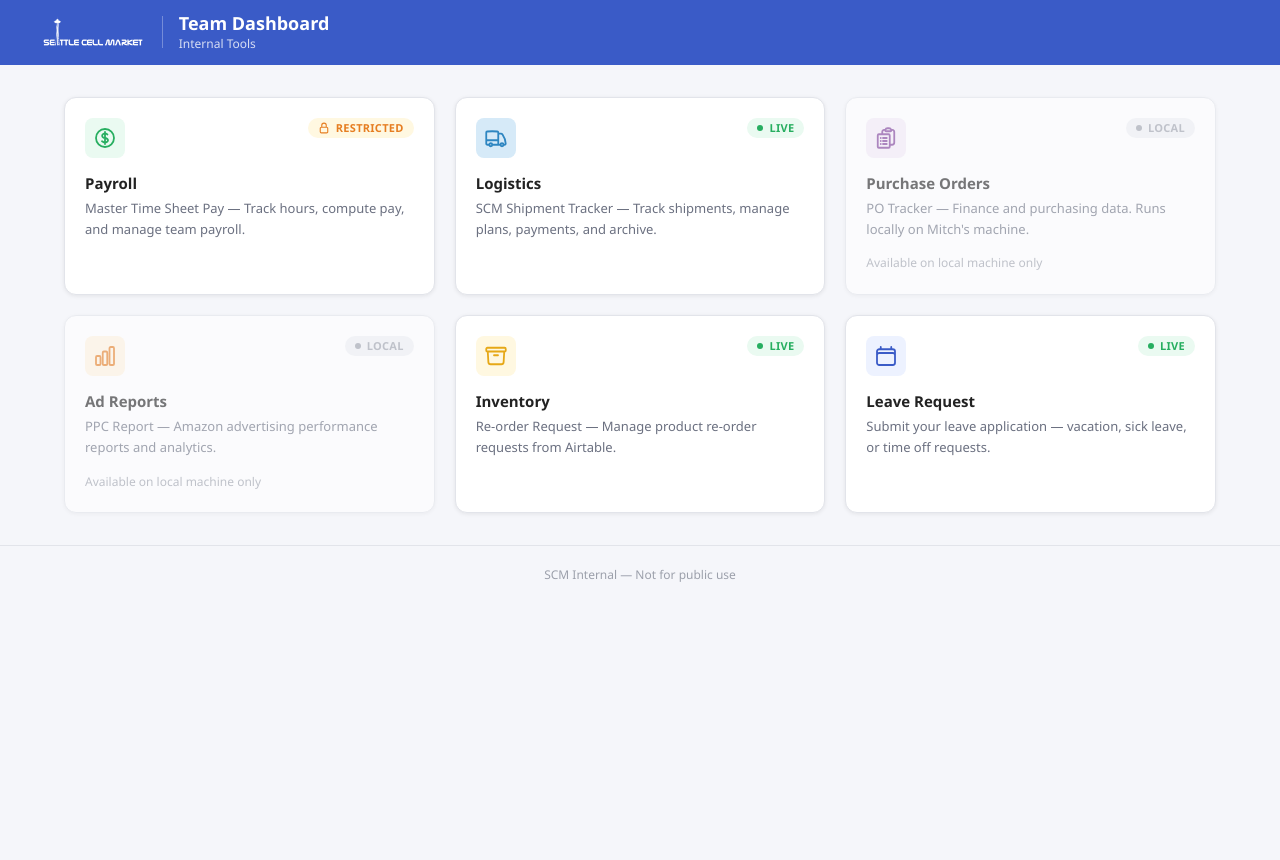
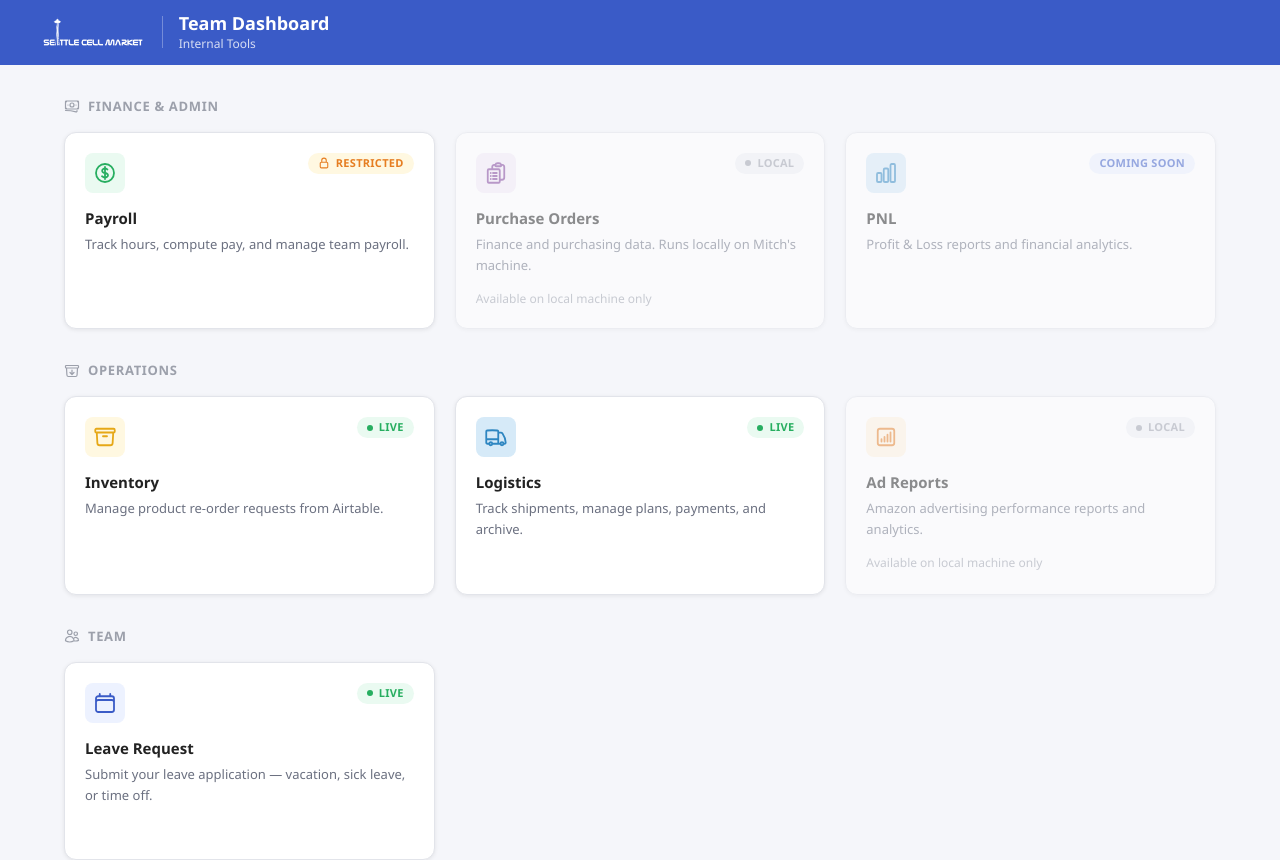
Before and after one commit to june648/scm-dashboard, a Next.js app: page / in a window 1280 px wide. Shown: the top 860 px of the page. Before the commit the page ends 800 px from the top, so only its background shows below. Built offline with nearby package versions, Linux system fonts and the light colour scheme.

Commit message:
Organize dashboard into sections: Finance, Operations, Team + PNL placeholder

```diff
--- a/app/page.tsx
+++ b/app/page.tsx
@@ -1,14 +1,39 @@
 "use client";
 
-import { useState, useRef, useEffect } from "react";
+import { useState, useRef, useEffect, ReactNode } from "react";
 
 const PAYROLL_PIN = "5201";
 
-const apps = [
+type AppStatus = "live" | "local" | "restricted" | "coming-soon";
+
+interface AppCard {
+  name: string;
+  description: string;
+  url: string | null;
+  icon: ReactNode;
+  accentColor: string;
+  accentBg: string;
+  status: AppStatus;
+}
+
+interface Section {
+  title: string;
+  icon: ReactNode;
+  apps: AppCard[];
+}
+
+const sections: Section[] = [
+  {
+    title: "Finance & Admin",
+    icon: (
+      <svg viewBox="0 0 24 24" fill="none" stroke="currentColor" strokeWidth={1.8} className="h-4 w-4">
+        <path strokeLinecap="round" strokeLinejoin="round" d="M2.25 18.75a60.07 60.07 0 0115.797 2.101c.727.198 1.453-.342 1.453-1.096V18.75M3.75 4.5v.75A.75.75 0 013 6h-.75m0 0v-.375c0-.621.504-1.125 1.125-1.125H20.25M2.25 6v9m18-10.5v.75c0 .414.336.75.75.75h.75m-1.5-1.5h.375c.621 0 1.125.504 1.125 1.125v9.75c0 .621-.504 1.125-1.125 1.125h-.375m1.5-1.5H21a.75.75 0 00-.75.75v.75m0 0H3.75m0 0h-.375a1.125 1.125 0 01-1.125-1.125V15m1.5 1.5v-.75A.75.75 0 003 15h-.75M15 10.5a3 3 0 11-6 0 3 3 0 016 0zm3 0h.008v.008H18V10.5zm-12 0h.008v.008H6V10.5z" />
+      </svg>
+    ),
+    apps: [
       {
         name: "Payroll",
-    description:
-      "Master Time Sheet Pay — Track hours, compute pay, and manage team payroll.",
+        description: "Track hours, compute pay, and manage team payroll.",
         url: "https://master-time-sheet-pay-client-june648s-projects.vercel.app",
         icon: (
           <svg viewBox="0 0 24 24" fill="none" stroke="currentColor" strokeWidth={1.8} className="h-6 w-6">
@@ -17,12 +42,60 @@ const apps = [
         ),
         accentColor: "var(--success)",
         accentBg: "var(--success-light)",
-    status: "restricted" as const,
+        status: "restricted",
+      },
+      {
+        name: "Purchase Orders",
+        description: "Finance and purchasing data. Runs locally on Mitch's machine.",
+        url: null,
+        icon: (
+          <svg viewBox="0 0 24 24" fill="none" stroke="currentColor" strokeWidth={1.8} className="h-6 w-6">
+            <path strokeLinecap="round" strokeLinejoin="round" d="M9 12h3.75M9 15h3.75M9 18h3.75m3 .75H18a2.25 2.25 0 002.25-2.25V6.108c0-1.135-.845-2.098-1.976-2.192a48.424 48.424 0 00-1.123-.08m-5.801 0c-.065.21-.1.433-.1.664 0 .414.336.75.75.75h4.5a.75.75 0 00.75-.75 2.25 2.25 0 00-.1-.664m-5.8 0A2.251 2.251 0 0113.5 2.25H15a2.25 2.25 0 012.15 1.586m-5.8 0c-.376.023-.75.05-1.124.08C9.095 4.01 8.25 4.973 8.25 6.108V8.25m0 0H4.875c-.621 0-1.125.504-1.125 1.125v11.25c0 .621.504 1.125 1.125 1.125h9.75c.621 0 1.125-.504 1.125-1.125V9.375c0-.621-.504-1.125-1.125-1.125H8.25zM6.75 12h.008v.008H6.75V12zm0 3h.008v.008H6.75V15zm0 3h.008v.008H6.75V18z" />
+          </svg>
+        ),
+        accentColor: "var(--purple)",
+        accentBg: "var(--purple-light)",
+        status: "local",
+      },
+      {
+        name: "PNL",
+        description: "Profit & Loss reports and financial analytics.",
+        url: null,
+        icon: (
+          <svg viewBox="0 0 24 24" fill="none" stroke="currentColor" strokeWidth={1.8} className="h-6 w-6">
+            <path strokeLinecap="round" strokeLinejoin="round" d="M3 13.125C3 12.504 3.504 12 4.125 12h2.25c.621 0 1.125.504 1.125 1.125v6.75C7.5 20.496 6.996 21 6.375 21h-2.25A1.125 1.125 0 013 19.875v-6.75zM9.75 8.625c0-.621.504-1.125 1.125-1.125h2.25c.621 0 1.125.504 1.125 1.125v11.25c0 .621-.504 1.125-1.125 1.125h-2.25a1.125 1.125 0 01-1.125-1.125V8.625zM16.5 4.125c0-.621.504-1.125 1.125-1.125h2.25C20.496 3 21 3.504 21 4.125v15.75c0 .621-.504 1.125-1.125 1.125h-2.25a1.125 1.125 0 01-1.125-1.125V4.125z" />
+          </svg>
+        ),
+        accentColor: "var(--blue)",
+        accentBg: "var(--blue-light)",
+        status: "coming-soon",
+      },
+    ],
+  },
+  {
+    title: "Operations",
+    icon: (
+      <svg viewBox="0 0 24 24" fill="none" stroke="currentColor" strokeWidth={1.8} className="h-4 w-4">
+        <path strokeLinecap="round" strokeLinejoin="round" d="M20.25 7.5l-.625 10.632a2.25 2.25 0 01-2.247 2.118H6.622a2.25 2.25 0 01-2.247-2.118L3.75 7.5m8.25 3v6.75m0 0l-3-3m3 3l3-3M3.375 7.5h17.25c.621 0 1.125-.504 1.125-1.125v-1.5c0-.621-.504-1.125-1.125-1.125H3.375c-.621 0-1.125.504-1.125 1.125v1.5c0 .621.504 1.125 1.125 1.125z" />
+      </svg>
+    ),
+    apps: [
+      {
+        name: "Inventory",
+        description: "Manage product re-order requests from Airtable.",
+        url: "https://reorder-request-app.vercel.app",
+        icon: (
+          <svg viewBox="0 0 24 24" fill="none" stroke="currentColor" strokeWidth={1.8} className="h-6 w-6">
+            <path strokeLinecap="round" strokeLinejoin="round" d="M20.25 7.5l-.625 10.632a2.25 2.25 0 01-2.247 2.118H6.622a2.25 2.25 0 01-2.247-2.118L3.75 7.5M10 11.25h4M3.375 7.5h17.25c.621 0 1.125-.504 1.125-1.125v-1.5c0-.621-.504-1.125-1.125-1.125H3.375c-.621 0-1.125.504-1.125 1.125v1.5c0 .621.504 1.125 1.125 1.125z" />
+          </svg>
+        ),
+        accentColor: "var(--warning)",
+        accentBg: "var(--warning-light)",
+        status: "live",
       },
       {
         name: "Logistics",
-    description:
-      "SCM Shipment Tracker — Track shipments, manage plans, payments, and archive.",
+        description: "Track shipments, manage plans, payments, and archive.",
         url: "https://scm-shipment-tracker.vercel.app",
         icon: (
           <svg viewBox="0 0 24 24" fill="none" stroke="currentColor" strokeWidth={1.8} className="h-6 w-6">
@@ -31,54 +104,34 @@ const apps = [
         ),
         accentColor: "var(--blue)",
         accentBg: "var(--blue-light)",
-    status: "live" as const,
+        status: "live",
       },
       {
-    name: "Purchase Orders",
-    description:
-      "PO Tracker — Finance and purchasing data. Runs locally on Mitch's machine.",
+        name: "Ad Reports",
+        description: "Amazon advertising performance reports and analytics.",
         url: null,
         icon: (
           <svg viewBox="0 0 24 24" fill="none" stroke="currentColor" strokeWidth={1.8} className="h-6 w-6">
-        <path strokeLinecap="round" strokeLinejoin="round" d="M9 12h3.75M9 15h3.75M9 18h3.75m3 .75H18a2.25 2.25 0 002.25-2.25V6.108c0-1.135-.845-2.098-1.976-2.192a48.424 48.424 0 00-1.123-.08m-5.801 0c-.065.21-.1.433-.1.664 0 .414.336.75.75.75h4.5a.75.75 0 00.75-.75 2.25 2.25 0 00-.1-.664m-5.8 0A2.251 2.251 0 0113.5 2.25H15a2.25 2.25 0 012.15 1.586m-5.8 0c-.376.023-.75.05-1.124.08C9.095 4.01 8.25 4.973 8.25 6.108V8.25m0 0H4.875c-.621 0-1.125.504-1.125 1.125v11.25c0 .621.504 1.125 1.125 1.125h9.75c.621 0 1.125-.504 1.125-1.125V9.375c0-.621-.504-1.125-1.125-1.125H8.25zM6.75 12h.008v.008H6.75V12zm0 3h.008v.008H6.75V15zm0 3h.008v.008H6.75V18z" />
-      </svg>
-    ),
-    accentColor: "var(--purple)",
-    accentBg: "var(--purple-light)",
-    status: "local" as const,
-  },
-  {
-    name: "Ad Reports",
-    description:
-      "PPC Report — Amazon advertising performance reports and analytics.",
-    url: null,
-    icon: (
-      <svg viewBox="0 0 24 24" fill="none" stroke="currentColor" strokeWidth={1.8} className="h-6 w-6">
-        <path strokeLinecap="round" strokeLinejoin="round" d="M3 13.125C3 12.504 3.504 12 4.125 12h2.25c.621 0 1.125.504 1.125 1.125v6.75C7.5 20.496 6.996 21 6.375 21h-2.25A1.125 1.125 0 013 19.875v-6.75zM9.75 8.625c0-.621.504-1.125 1.125-1.125h2.25c.621 0 1.125.504 1.125 1.125v11.25c0 .621-.504 1.125-1.125 1.125h-2.25a1.125 1.125 0 01-1.125-1.125V8.625zM16.5 4.125c0-.621.504-1.125 1.125-1.125h2.25C20.496 3 21 3.504 21 4.125v15.75c0 .621-.504 1.125-1.125 1.125h-2.25a1.125 1.125 0 01-1.125-1.125V4.125z" />
+            <path strokeLinecap="round" strokeLinejoin="round" d="M7.5 14.25v2.25m3-4.5v4.5m3-6.75v6.75m3-9v9M6 20.25h12A2.25 2.25 0 0020.25 18V6A2.25 2.25 0 0018 3.75H6A2.25 2.25 0 003.75 6v12A2.25 2.25 0 006 20.25z" />
           </svg>
         ),
         accentColor: "var(--orange)",
         accentBg: "var(--orange-light)",
-    status: "local" as const,
+        status: "local",
+      },
+    ],
   },
   {
-    name: "Inventory",
-    description:
-      "Re-order Request — Manage product re-order requests from Airtable.",
-    url: "https://reorder-request-app.vercel.app",
+    title: "Team",
     icon: (
-      <svg viewBox="0 0 24 24" fill="none" stroke="currentColor" strokeWidth={1.8} className="h-6 w-6">
-        <path strokeLinecap="round" strokeLinejoin="round" d="M20.25 7.5l-.625 10.632a2.25 2.25 0 01-2.247 2.118H6.622a2.25 2.25 0 01-2.247-2.118L3.75 7.5M10 11.25h4M3.375 7.5h17.25c.621 0 1.125-.504 1.125-1.125v-1.5c0-.621-.504-1.125-1.125-1.125H3.375c-.621 0-1.125.504-1.125 1.125v1.5c0 .621.504 1.125 1.125 1.125z" />
+      <svg viewBox="0 0 24 24" fill="none" stroke="currentColor" strokeWidth={1.8} className="h-4 w-4">
+        <path strokeLinecap="round" strokeLinejoin="round" d="M15 19.128a9.38 9.38 0 002.625.372 9.337 9.337 0 004.121-.952 4.125 4.125 0 00-7.533-2.493M15 19.128v-.003c0-1.113-.285-2.16-.786-3.07M15 19.128v.106A12.318 12.318 0 018.624 21c-2.331 0-4.512-.645-6.374-1.766l-.001-.109a6.375 6.375 0 0111.964-3.07M12 6.375a3.375 3.375 0 11-6.75 0 3.375 3.375 0 016.75 0zm8.25 2.25a2.625 2.625 0 11-5.25 0 2.625 2.625 0 015.25 0z" />
       </svg>
     ),
-    accentColor: "var(--warning)",
-    accentBg: "var(--warning-light)",
-    status: "live" as const,
-  },
+    apps: [
       {
         name: "Leave Request",
-    description:
-      "Submit your leave application — vacation, sick leave, or time off requests.",
+        description: "Submit your leave application — vacation, sick leave, or time off.",
         url: "https://airtable.com/app3dNHI3leMmVU0P/pagCRjX0hwsdAUpSU/form",
         icon: (
           <svg viewBox="0 0 24 24" fill="none" stroke="currentColor" strokeWidth={1.8} className="h-6 w-6">
@@ -87,11 +140,13 @@ const apps = [
         ),
         accentColor: "var(--primary)",
         accentBg: "var(--primary-light)",
-    status: "live" as const,
+        status: "live",
+      },
+    ],
   },
 ];
 
-function StatusBadge({ status }: { status: "live" | "local" | "restricted" }) {
+function StatusBadge({ status }: { status: AppStatus }) {
   if (status === "live") {
     return (
       <span
@@ -113,6 +168,16 @@ function StatusBadge({ status }: { status: "live" | "local" | "restricted" }) {
           <path strokeLinecap="round" strokeLinejoin="round" d="M16.5 10.5V6.75a4.5 4.5 0 10-9 0v3.75m-.75 11.25h10.5a2.25 2.25 0 002.25-2.25v-6.75a2.25 2.25 0 00-2.25-2.25H6.75a2.25 2.25 0 00-2.25 2.25v6.75a2.25 2.25 0 002.25 2.25z" />
         </svg>
         Restricted
+      </span>
+    );
+  }
+  if (status === "coming-soon") {
+    return (
+      <span
+        className="inline-flex items-center gap-1.5 rounded-full px-2.5 py-0.5 text-[11px] font-semibold uppercase tracking-wide"
+        style={{ background: "var(--primary-light)", color: "var(--primary)" }}
+      >
+        Coming Soon
       </span>
     );
   }
@@ -245,6 +310,111 @@ function PinModal({
   );
 }
 
+function AppCardComponent({
+  app,
+  onPayrollClick,
+}: {
+  app: AppCard;
+  onPayrollClick: (e: React.MouseEvent) => void;
+}) {
+  const isRestricted = app.status === "restricted";
+  const isLocal = app.status === "local";
+  const isComingSoon = app.status === "coming-soon";
+  const isClickable = app.url !== null && !isComingSoon;
+  const isDisabled = isLocal || isComingSoon;
+
+  const handleClick = isRestricted ? onPayrollClick : undefined;
+
+  const Tag = isClickable && !isRestricted ? "a" : "div";
+  const tagProps =
+    isClickable && !isRestricted
+      ? { href: app.url!, target: "_blank", rel: "noopener noreferrer" }
+      : {};
+
+  return (
+    <Tag
+      {...tagProps}
+      onClick={handleClick}
+      className={`group block rounded-[var(--radius-lg)] border bg-white p-5 transition-all duration-150 ${
+        isClickable
+          ? "cursor-pointer hover:-translate-y-0.5"
+          : isDisabled
+            ? "opacity-50"
+            : ""
+      }`}
+      style={{
+        borderColor: "var(--gray-200)",
+        boxShadow: "var(--shadow-sm)",
+      }}
+      onMouseEnter={
+        isClickable
+          ? (e) => {
+              (e.currentTarget as HTMLElement).style.boxShadow = "var(--shadow-md)";
+              (e.currentTarget as HTMLElement).style.borderColor = app.accentColor;
+            }
+          : undefined
+      }
+      onMouseLeave={
+        isClickable
+          ? (e) => {
+              (e.currentTarget as HTMLElement).style.boxShadow = "var(--shadow-sm)";
+              (e.currentTarget as HTMLElement).style.borderColor = "var(--gray-200)";
+            }
+          : undefined
+      }
+    >
+      <div className="flex items-start justify-between">
+        <div
+          className="flex h-10 w-10 items-center justify-center rounded-[var(--radius-md)]"
+          style={{ background: app.accentBg, color: app.accentColor }}
+        >
+          {app.icon}
+        </div>
+        <StatusBadge status={app.status} />
+      </div>
+
+      <div className="mt-3.5">
+        <h2 className="text-[15px] font-semibold" style={{ color: "var(--foreground)" }}>
+          {app.name}
+        </h2>
+        <p className="mt-1 text-[13px] leading-relaxed" style={{ color: "var(--gray-500)" }}>
+          {app.description}
+        </p>
+      </div>
+
+      {isClickable && !isRestricted && (
+        <div
+          className="mt-3.5 flex items-center gap-1.5 text-[13px] font-medium opacity-0 transition-opacity group-hover:opacity-100"
+          style={{ color: app.accentColor }}
+        >
+          Open App
+          <svg className="h-3.5 w-3.5" fill="none" viewBox="0 0 24 24" stroke="currentColor" strokeWidth={2.2}>
+            <path strokeLinecap="round" strokeLinejoin="round" d="M10 6H6a2 2 0 00-2 2v10a2 2 0 002 2h10a2 2 0 002-2v-4M14 4h6m0 0v6m0-6L10 14" />
+          </svg>
+        </div>
+      )}
+
+      {isRestricted && (
+        <div
+          className="mt-3.5 flex items-center gap-1.5 text-[13px] font-medium opacity-0 transition-opacity group-hover:opacity-100"
+          style={{ color: app.accentColor }}
+        >
+          Unlock & Open
+          <svg viewBox="0 0 24 24" fill="none" stroke="currentColor" strokeWidth={2.2} className="h-3.5 w-3.5">
+            <path strokeLinecap="round" strokeLinejoin="round" d="M13.5 10.5V6.75a4.5 4.5 0 119 0v3.75M3.75 21.75h10.5a2.25 2.25 0 002.25-2.25v-6.75a2.25 2.25 0 00-2.25-2.25H3.75a2.25 2.25 0 00-2.25 2.25v6.75a2.25 2.25 0 002.25 2.25z" />
+          </svg>
+        </div>
+      )}
+
+      {isLocal && (
+        <div className="mt-3.5 text-[12px]" style={{ color: "var(--gray-400)" }}>
+          Available on local machine only
+        </div>
+      )}
+    </Tag>
+  );
+}
+
 export default function Dashboard() {
   const [showPinModal, setShowPinModal] = useState(false);
 
@@ -284,133 +454,35 @@ export default function Dashboard() {
           />
           <div className="h-8 w-px bg-white/30"></div>
           <div>
-            <h1 className="text-lg font-bold leading-tight">
-              Team Dashboard
-            </h1>
-            <p className="text-[12px] opacity-80">
-              Internal Tools
-            </p>
+            <h1 className="text-lg font-bold leading-tight">Team Dashboard</h1>
+            <p className="text-[12px] opacity-80">Internal Tools</p>
           </div>
         </div>
       </header>
 
-      {/* Main Grid */}
+      {/* Sections */}
       <main className="mx-auto max-w-[1200px] px-6 py-8">
-        <div className="grid gap-5 sm:grid-cols-2 lg:grid-cols-3">
-          {apps.map((app) => {
-            const isRestricted = app.status === "restricted";
-            const isClickable = app.url !== null;
-            const isLocal = app.status === "local";
-
-            const handleClick = isRestricted
-              ? handlePayrollClick
-              : undefined;
-
-            const Tag = isClickable ? "a" : "div";
-            const tagProps = isClickable && !isRestricted
-              ? { href: app.url!, target: "_blank", rel: "noopener noreferrer" }
-              : {};
-
-            return (
-              <Tag
-                key={app.name}
-                {...tagProps}
-                onClick={handleClick}
-                className={`group block rounded-[var(--radius-lg)] border bg-white p-5 transition-all duration-150 ${
-                  isClickable
-                    ? "cursor-pointer hover:-translate-y-0.5"
-                    : isLocal
-                      ? "opacity-60"
-                      : ""
-                }`}
-                style={{
-                  borderColor: "var(--gray-200)",
-                  boxShadow: "var(--shadow-sm)",
-                }}
-                onMouseEnter={
-                  isClickable
-                    ? (e) => {
-                        (e.currentTarget as HTMLElement).style.boxShadow =
-                          "var(--shadow-md)";
-                        (e.currentTarget as HTMLElement).style.borderColor =
-                          app.accentColor;
-                      }
-                    : undefined
-                }
-                onMouseLeave={
-                  isClickable
-                    ? (e) => {
-                        (e.currentTarget as HTMLElement).style.boxShadow =
-                          "var(--shadow-sm)";
-                        (e.currentTarget as HTMLElement).style.borderColor =
-                          "var(--gray-200)";
-                      }
-                    : undefined
-                }
-              >
-                <div className="flex items-start justify-between">
+        <div className="space-y-8">
+          {sections.map((section) => (
+            <section key={section.title}>
               <div
-                    className="flex h-10 w-10 items-center justify-center rounded-[var(--radius-md)]"
-                    style={{
-                      background: app.accentBg,
-                      color: app.accentColor,
-                    }}
-                  >
-                    {app.icon}
-                  </div>
-                  <StatusBadge status={app.status} />
-                </div>
-
-                <div className="mt-3.5">
-                  <h2
-                    className="text-[15px] font-semibold"
-                    style={{ color: "var(--foreground)" }}
-                  >
-                    {app.name}
-                  </h2>
-                  <p
-                    className="mt-1 text-[13px] leading-relaxed"
-                    style={{ color: "var(--gray-500)" }}
-                  >
-                    {app.description}
-                  </p>
-                </div>
-
-                {isClickable && !isRestricted && (
-                  <div
-                    className="mt-3.5 flex items-center gap-1.5 text-[13px] font-medium opacity-0 transition-opacity group-hover:opacity-100"
-                    style={{ color: app.accentColor }}
-                  >
-                    Open App
-                    <svg className="h-3.5 w-3.5" fill="none" viewBox="0 0 24 24" stroke="currentColor" strokeWidth={2.2}>
-                      <path strokeLinecap="round" strokeLinejoin="round" d="M10 6H6a2 2 0 00-2 2v10a2 2 0 002 2h10a2 2 0 002-2v-4M14 4h6m0 0v6m0-6L10 14" />
-                    </svg>
-                  </div>
-                )}
-
-                {isRestricted && (
-                  <div
-                    className="mt-3.5 flex items-center gap-1.5 text-[13px] font-medium opacity-0 transition-opacity group-hover:opacity-100"
-                    style={{ color: app.accentColor }}
-                  >
-                    Unlock & Open
-                    <svg viewBox="0 0 24 24" fill="none" stroke="currentColor" strokeWidth={2.2} className="h-3.5 w-3.5">
-                      <path strokeLinecap="round" strokeLinejoin="round" d="M13.5 10.5V6.75a4.5 4.5 0 119 0v3.75M3.75 21.75h10.5a2.25 2.25 0 002.25-2.25v-6.75a2.25 2.25 0 00-2.25-2.25H3.75a2.25 2.25 0 00-2.25 2.25v6.75a2.25 2.25 0 002.25 2.25z" />
-                    </svg>
-                  </div>
-                )}
-
-                {isLocal && (
-                  <div
-                    className="mt-3.5 text-[12px]"
+                className="mb-4 flex items-center gap-2 text-[13px] font-semibold uppercase tracking-wider"
                 style={{ color: "var(--gray-400)" }}
               >
-                    Available on local machine only
+                {section.icon}
+                {section.title}
               </div>
-                )}
-              </Tag>
-            );
-          })}
+              <div className="grid gap-5 sm:grid-cols-2 lg:grid-cols-3">
+                {section.apps.map((app) => (
+                  <AppCardComponent
+                    key={app.name}
+                    app={app}
+                    onPayrollClick={handlePayrollClick}
+                  />
+                ))}
+              </div>
+            </section>
+          ))}
         </div>
       </main>
 
```
Lines whose indentation alone changed are shown as unchanged.
